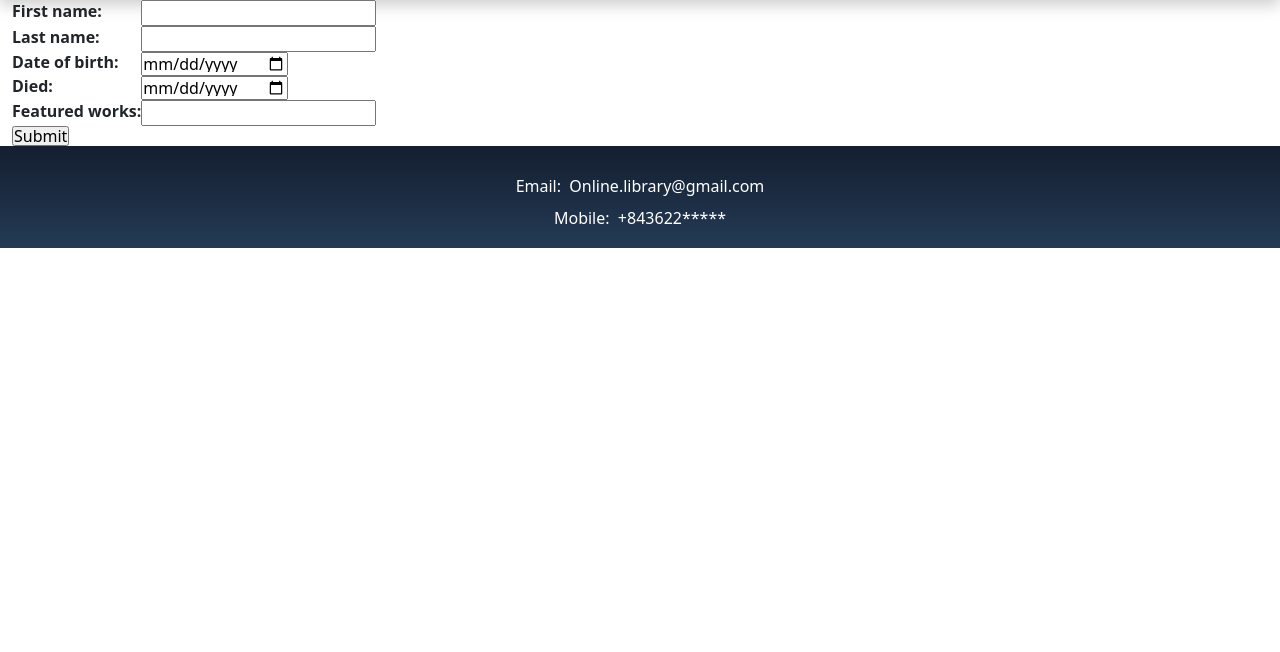
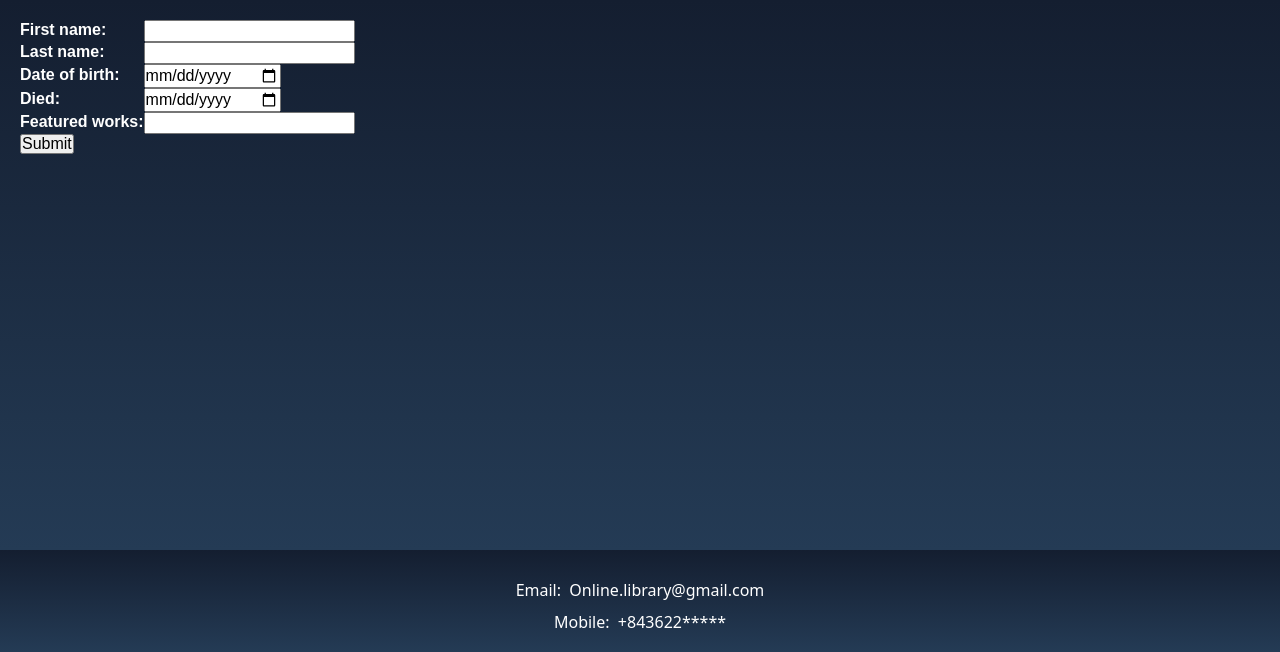
Before and after one commit to QuocTrung76/MyLib, a Django app: page /catalog/authors/create/ in a window 1280 px wide. Shown: the part 150-802 px from the top of the page. Run offline with Django 3.2, Linux system fonts and the light colour scheme; a user stored in the database is signed in; tables that the repository leaves empty hold one stand-in row (values such as "Sample post").

Commit message:
moified form

```diff
--- a/catalog/static/css/styles.css
+++ b/catalog/static/css/styles.css
@@ -508,10 +508,21 @@
     display: table-cell;
     width: 50%;
     padding-left: 50px;
-    padding-right: 20px;
+    padding-right: 50px;
 }
+
+
+
 
 .action-detail
 {
     margin-top: 10px;
 }
+
+
+/*----------author-detail---------*/
+
+.tbl-author
+{
+
+}
--- a/catalog/templates/catalog/author_form.html
+++ b/catalog/templates/catalog/author_form.html
@@ -1,6 +1,9 @@
 {% extends "base_generic.html" %}
 
 {% block content %}
+<section class="book_section">
+  <div class="bookcontent">
+    <div class="as-color" style="color: #fff">
       <form action="" method="post">
         {% csrf_token %}
         <table>
@@ -8,4 +11,7 @@
         </table>
         <input type="submit" value="Submit">
       </form>
+    </div>
+  </div>
+</section>
 {% endblock %}
--- a/catalog/templates/catalog/book_detail.html
+++ b/catalog/templates/catalog/book_detail.html
@@ -35,6 +35,7 @@
       </div class="tbl-content1">
       <div class="tbl-content2">
         <div class="colordetail2" style="color:#fff;"><p><strong>Summary:</strong> {{ book.summary }}</p></div>
+        <div class="author-image"><img src=""></div>
       </div>
     </div class="bookcontentrow">
   </div class="bookcontent">
--- a/catalog/templates/catalog/book_form.html
+++ b/catalog/templates/catalog/book_form.html
@@ -1,6 +1,8 @@
 {% extends "base_generic.html" %}
 
 {% block content %}
+<section class="book_section">
+  <div style="color:#fff">
   <form action="" method="post">
     {% csrf_token %}
     <table>
@@ -8,4 +10,6 @@
     </table>
     <input type="submit" value="Submit">
   </form>
+</div>
+</section>
 {% endblock %}
```
Also changed, not shown: catalog/templates/catalog/author_detail.html (+15 -7 lines). Lines whose indentation alone changed are shown as unchanged.
